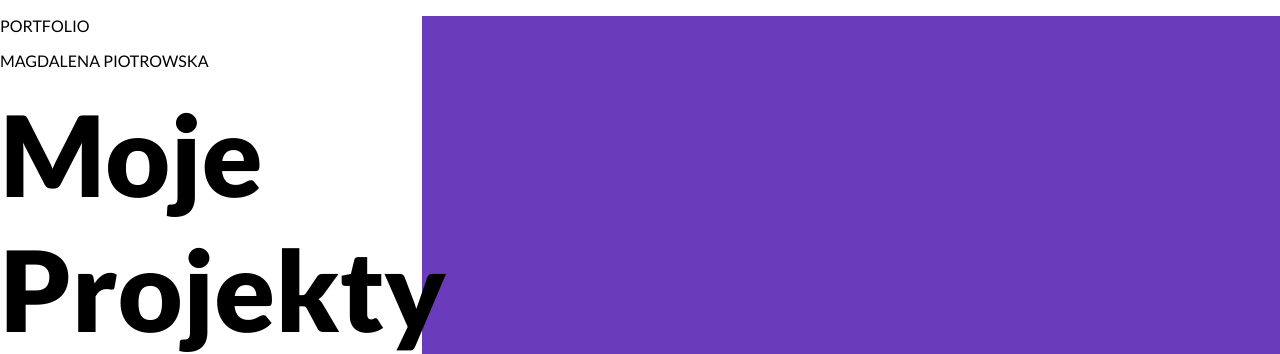
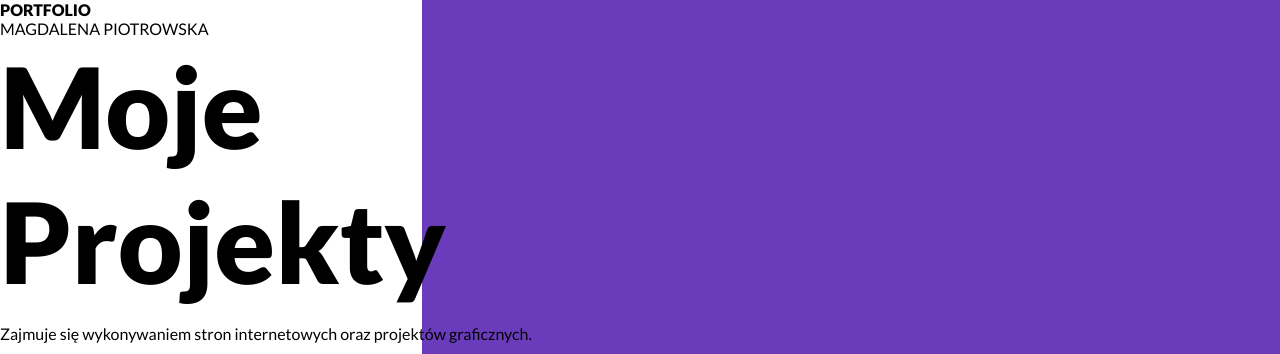
Before and after one commit to magdalenapiotrowska/magdalenapiotrowska.github.io, a plain HTML site: page index.html in a window 1280 px wide. Shown: the top 354 px of the page. Drawn offline with Linux system fonts and the light colour scheme.

Commit message:
no message

```diff
--- a/css/style.scss
+++ b/css/style.scss
@@ -22,6 +22,19 @@ body {
         );
         height: 100vh;
         padding: 0;
+
+
+        .logo-first{
+            padding: 0px;
+            margin: 0px;
+            font-weight: 900;
+        }
+
+        .logo-second {
+            padding: 0px;
+            margin: 0px;
+            font-weight: 400;
+        }
 
         .description {
             display: flex;
```
Also changed, not shown: css/style.css, 1 other file.
